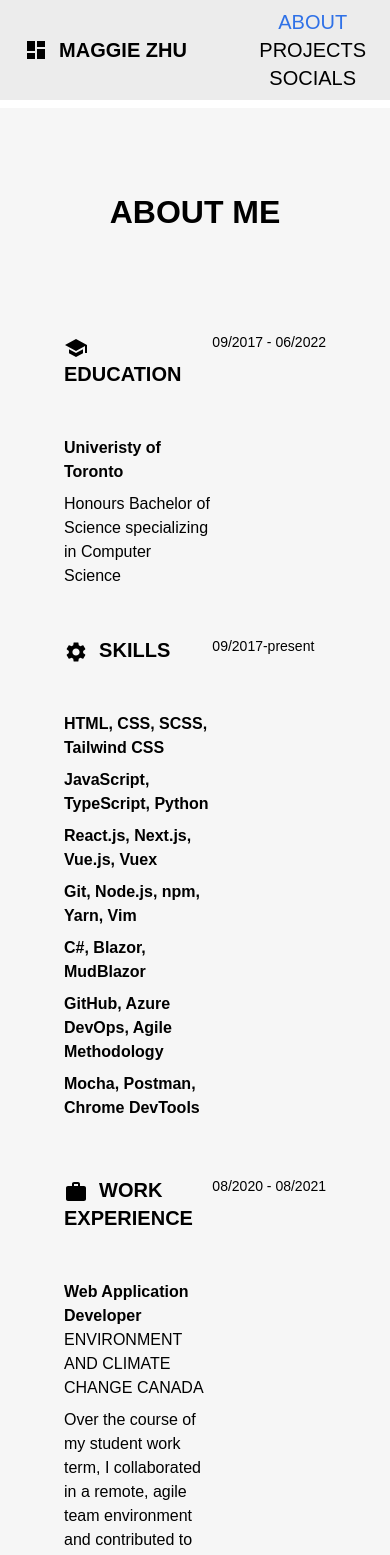
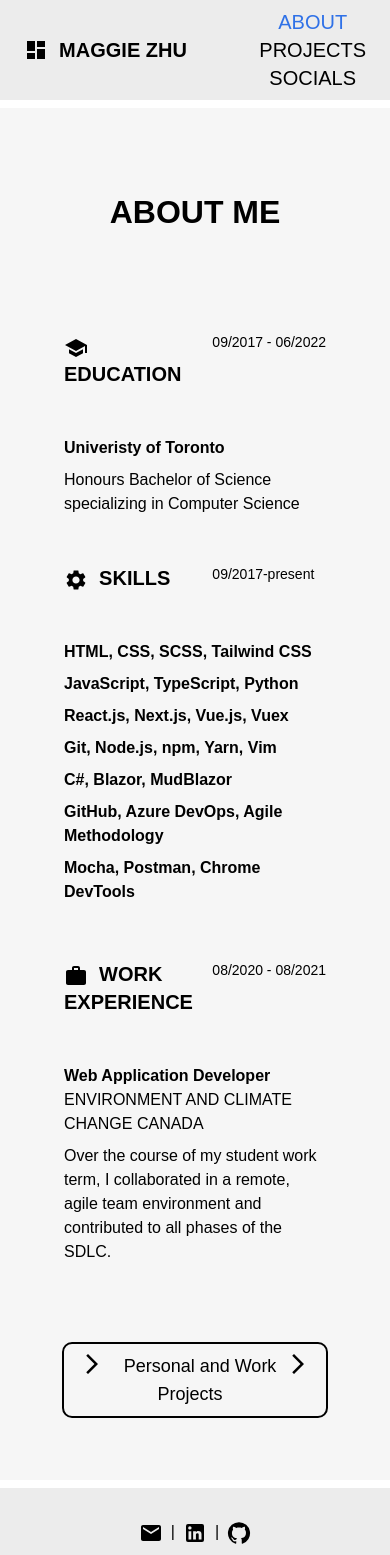
Before and after one commit to avocadoes/profile, a Next.js app: page /about in a window 390 px wide. Shown: the top 1555 px of the page. Built offline with nearby package versions, Linux system fonts and the light colour scheme.

Commit message:
centering

```diff
--- a/pages/work.js
+++ b/pages/work.js
@@ -46,7 +46,7 @@ export default function Work() {
                         <div className={styles.subtitle}>
                             <DevicesIcon className={styles.icon} />&nbsp; TABS
                         </div>
-                        <div>ENVIRONMENT AND CLIMATE CHANGE CANADA</div>
+                        <div className={styles.label}>ENVIRONMENT AND CLIMATE CHANGE CANADA</div>
                         <div className={styles.textbox}>06/2021 - 08/2021</div>
                         <div className={styles.textbox}>A Blazor application.</div>
                         <div className={styles.disable + ' button ' + styles.link}>
--- a/styles/about.module.css
+++ b/styles/about.module.css
@@ -90,6 +90,6 @@
         grid-column: 2;
     }
     .text {
-        grid-column: 1;
+        grid-column: 1/3;
     }
 }
--- a/styles/global.css
+++ b/styles/global.css
@@ -12,6 +12,7 @@
     border-radius: 0.5rem;
     font-size: 1.125rem;
     line-height: 1.75rem;
+    text-align: center;
 }
 
 * {
--- a/styles/work.module.css
+++ b/styles/work.module.css
@@ -18,12 +18,14 @@
     display: flex;
     align-items: center;
     justify-content: center;
+    text-align: center;
 }
 
 .subtitle {
     font-size: 1.25rem;
     font-weight: bold;
     line-height: 1.75rem;
+    text-align: center;
 }
 
 .image {
@@ -48,6 +50,7 @@
 
 .label {
     font-size: smaller;
+    text-align: center;
 }
 
 .link {
```
